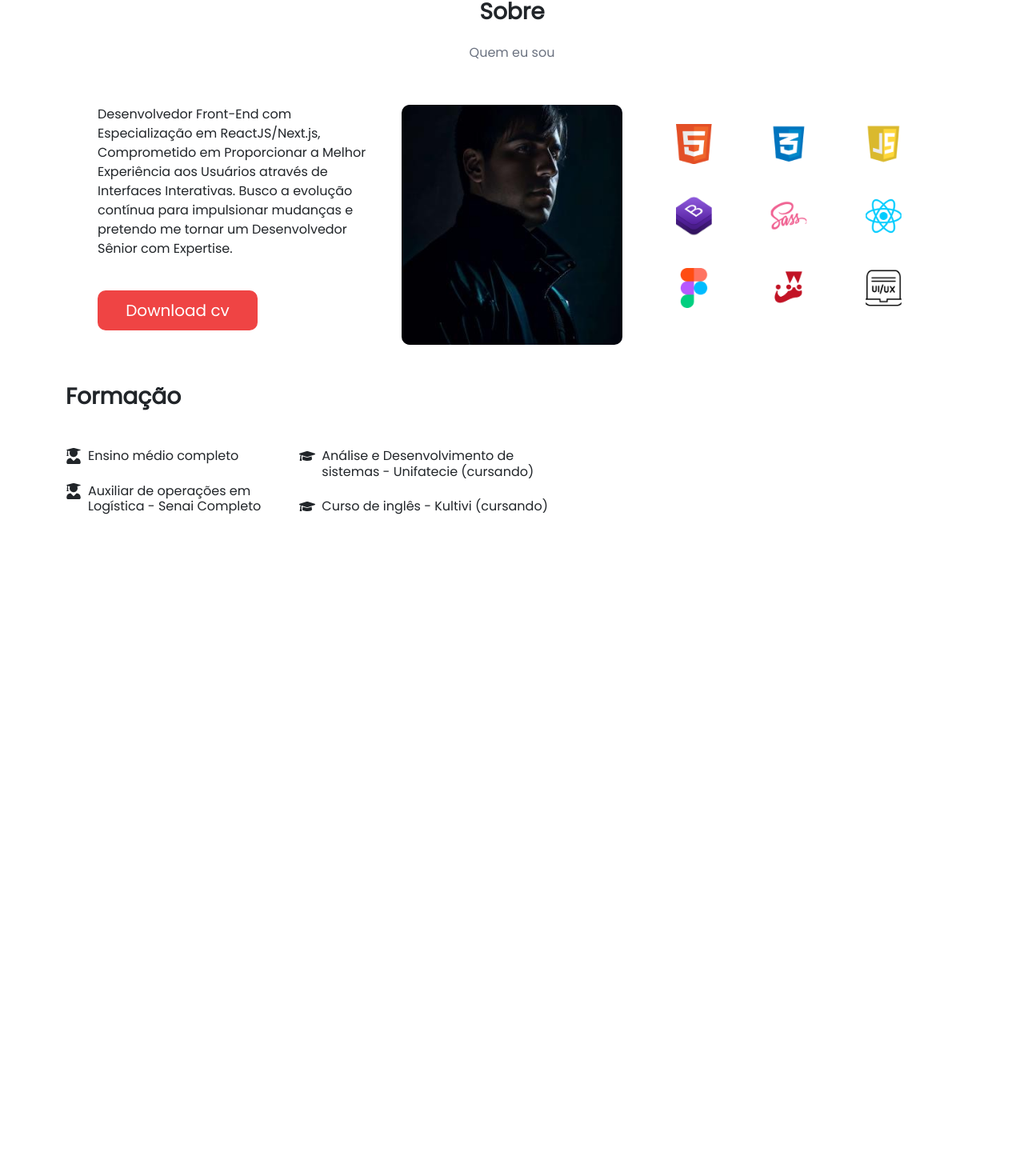
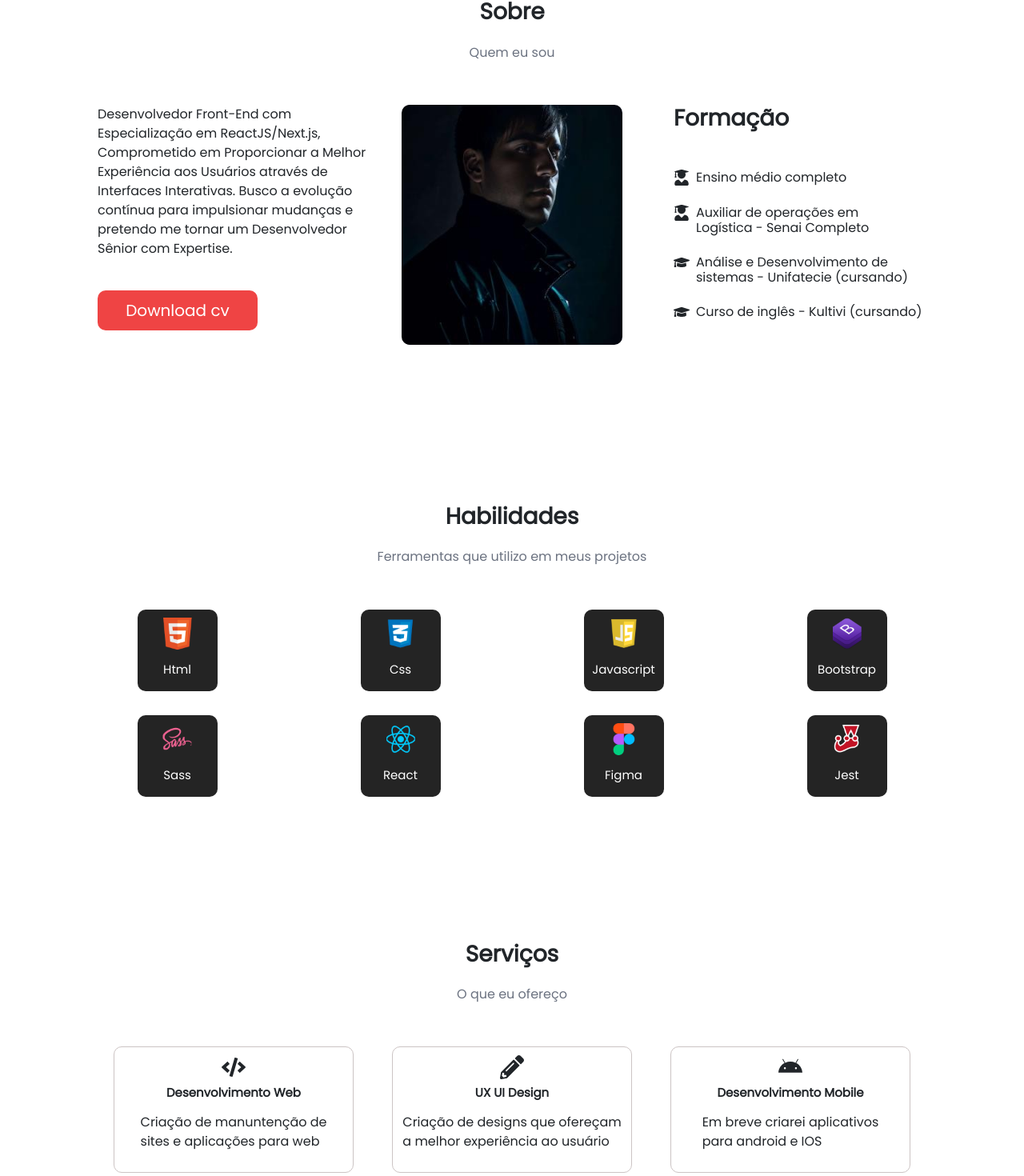
Before and after one commit to Myst1-Dev1/New-Portfolio, a React (Vite) app: page / in a window 1280 px wide. Shown: the part 792-2262 px from the top of the page at 80% size. Before the commit the page ends 1490 px from the top, so only its background shows below. Built offline with nearby package versions, Linux system fonts and the light colour scheme.

Commit message:
services has been added

```diff
--- a/src/App.tsx
+++ b/src/App.tsx
@@ -1,6 +1,8 @@
 import { About } from "./components/About"
 import { Banner } from "./components/Banner"
 import { Header } from "./components/Header"
+import { Services } from "./components/Services"
+import { Skills } from "./components/Skills"
 
 function App() {
 
@@ -9,6 +11,8 @@ function App() {
       <Header />
       <Banner />
       <About />
+      <Skills />
+      <Services />
     </>
   )
 }
--- a/src/components/About/index.tsx
+++ b/src/components/About/index.tsx
@@ -3,7 +3,6 @@ import { SubTitle } from '../SubTitle';
 import styles from './styles.module.scss';
 
 import aboutImage from '../../assets/images/aboutImage.jpg';
-import { Skills } from '../Skills';
 import { Formation } from '../Formation';
 
 export function About() {
@@ -30,10 +29,9 @@ export function About() {
                 <div className={`col-md-4 mb-5 ${styles.imgContainer}`}>
                     <img className='img-fluid' src={aboutImage} alt="about-image" />
                 </div>
-                <div className='col-md-4 mt-4'>
-                    <Skills />
+                <div className='col-md-4'>
+                    <Formation />
                 </div>
-                <Formation />
             </div>
         </div>
     )
--- a/src/components/Formation/index.tsx
+++ b/src/components/Formation/index.tsx
@@ -4,30 +4,26 @@ import { FaUserGraduate, FaGraduationCap } from 'react-icons/fa';
 
 export function Formation() {
     return (
-        <div className={`container ${styles.formation}`}>
+        <div className={`${styles.formation}`}>
             <h3 className='fw-bold'>Formação</h3>
-            <div className={`mt-5 d-flex wrap gap-5
+            <div className={`d-flex flex-column gap-3 mt-5
                  ${styles.formationContainer}`}>
-                <div>
-                    <div className='d-flex gap-2 m-auto'>
+                    <div className='d-flex gap-2'>
                         <FaUserGraduate className={styles.icon} />
                         <h6>Ensino médio completo</h6>
                     </div>
-                    <div className='d-flex gap-2 m-auto mt-3'>
+                    <div className='d-flex gap-2'>
                         <FaUserGraduate className={styles.icon} />
                         <h6>Auxiliar de operações em <br /> Logística - Senai Completo</h6>
                     </div>
-                </div>
-                <div>
-                    <div className='d-flex gap-2 m-auto'>
+                    <div className='d-flex gap-2'>
                         <FaGraduationCap className={styles.icon} />
                         <h6>Análise e Desenvolvimento de <br /> sistemas - Unifatecie (cursando)</h6>
                     </div>
-                    <div className='d-flex gap-2 m-auto mt-3'>
+                    <div className='d-flex gap-2'>
                         <FaGraduationCap className={styles.icon} />
                         <h6>Curso de inglês - Kultivi (cursando)</h6>
                     </div>
-                </div>
             </div>
         </div>
     )
--- a/src/components/Formation/styles.module.scss
+++ b/src/components/Formation/styles.module.scss
@@ -1,4 +1,5 @@
 .formation {
+    margin-left: 40px;
 
     .formationContainer {
        .wrap {
@@ -10,14 +11,3 @@
         }
     }
 }
-
-@media(max-width:430px) {
-    .formation{
-        margin-top: 50px;
-        .formationContainer{
-            display: flex;
-            justify-content: center;
-            flex-direction: column;
-        }
-    }
-}
--- /dev/null
+++ b/src/components/Services/index.tsx
@@ -0,0 +1,30 @@
+import { SubTitle } from '../SubTitle';
+import styles from './styles.module.scss';
+
+import { FaCode, FaPencilAlt, FaAndroid } from 'react-icons/fa';
+
+export function Services() {
+    return (
+        <div className={`container ${styles.services}`}>
+            <SubTitle title="Serviços" subtitle="O que eu ofereço" />
+
+            <div className={`mt-5 row m-auto gap-5 justify-content-center ${styles.serviceContainer}`}>
+                <div className={`col-md-4 d-flex gap-2 flex-column align-items-center ${styles.serviceBox}`}>
+                    <FaCode className={styles.icon} />
+                    <h4 className='fw-bold'>Desenvolvimento Web</h4>
+                    <p>Criação de manuntenção de <br /> sites e aplicações para web</p>
+                </div>
+                <div className={`col-md-4 d-flex gap-2 flex-column align-items-center ${styles.serviceBox}`}>
+                    <FaPencilAlt className={styles.icon} />
+                    <h4 className='fw-bold'>UX UI Design</h4>
+                    <p>Criação de designs que ofereçam <br /> a melhor experiência ao usuário</p>
+                </div>
+                <div className={`col-md-4 d-flex gap-2 flex-column align-items-center ${styles.serviceBox}`}>
+                    <FaAndroid className={styles.icon} />
+                    <h4 className='fw-bold'>Desenvolvimento Mobile</h4>
+                    <p>Em breve criarei aplicativos <br /> para android e IOS</p>
+                </div>
+            </div>
+        </div>
+    )
+}
--- /dev/null
+++ b/src/components/Services/styles.module.scss
@@ -0,0 +1,22 @@
+.services {
+    margin-top: 150px;
+    margin-bottom: 100px;
+
+    .serviceContainer {
+
+        .serviceBox {
+            border: 1px solid #CCC4C4;
+            border-radius: 10px;
+            padding: 10px;
+            width: 300px;
+
+            .icon {
+                font-size: 30px;
+            }
+
+            h4 {
+                font-size: 15px;
+            }
+        }
+    }
+}
--- a/src/components/Skills/index.tsx
+++ b/src/components/Skills/index.tsx
@@ -8,52 +8,55 @@ import sass from '../../assets/images/sass.png'
 import react from '../../assets/images/react.png'
 import figma from '../../assets/images/figma.png'
 import jest from '../../assets/images/jest.png'
-import ux_ui from '../../assets/images/UX.png'
+import { SubTitle } from '../SubTitle';
 
 const skills = [
     {
         id:1,
-        img: `${html}`
+        img: `${html}`,
+        name:'Html'
     },
 
     {
         id:2,
-        img: `${css}`
+        img: `${css}`,
+        name: 'Css'
     },
 
     {
         id:3,
-        img: `${javascript}`
+        img: `${javascript}`,
+        name: 'Javascript'
     },
 
     {
         id:4,
-        img: `${bootstrap}`
+        img: `${bootstrap}`,
+        name: 'Bootstrap'
     },
 
     {
         id:5,
-        img: `${sass}`
+        img: `${sass}`,
+        name: 'Sass'
     },
 
     {
         id:6,
-        img: `${react}`
+        img: `${react}`,
+        name: 'React'
     },
 
     {
         id:7,
-        img: `${figma}`
+        img: `${figma}`,
+        name: 'Figma'
     },
 
     {
         id:8,
-        img: `${jest}`
-    },
-
-    {
-        id:9,
-        img: `${ux_ui}`
+        img: `${jest}`,
+        name: 'Jest'
     },
 
 ]
@@ -61,11 +64,18 @@ const skills = [
 export function Skills() {
     return (
         <div className={styles.skills}>
-            {skills.map((skill:any) => (
-                <div key={skill.id} className={styles.imgContainer}>
-                    <img src={skill.img} alt="skill-image" />
-                </div>
-            ))}
+            <SubTitle title="Habilidades" subtitle="Ferramentas que utilizo em meus projetos" />
+            <div className={`container mt-5 mb-5 ${styles.skillsContainer}`}>
+                {skills.map((skill:any) => (
+                    <div key={skill.id} className={`d-flex align-items-center flex-column gap-3
+                        ${styles.skillBox}`}>
+                        <div className={styles.imgContainer}>
+                            <img src={skill.img} alt="skill-image" />
+                        </div>
+                        <h6 className='text-center'>{skill.name}</h6>
+                    </div>
+                ))}
+            </div>
         </div>
     )
 }
--- a/src/components/Skills/styles.module.scss
+++ b/src/components/Skills/styles.module.scss
@@ -1,23 +1,46 @@
 .skills {
+    margin-top: 150px;
+
+    .skillsContainer {
         display: grid;
-    grid-template-columns: repeat(3, 1fr);
-    grid-template-rows: repeat(3, 1fr);
-    gap: 40px;
-    margin-left: 40px;
+        place-items: center;
+        grid-template-columns: repeat(4, 1fr);
+
+        .skillBox {
+            background-color: #242424;
+            width: 100px;
+            padding: 10px;
+            border-radius: 10px;
+            color: #fff;
+            margin-bottom: 30px;
+            transition: 0.3s;
 
             .imgContainer {
-        width: 50px;
-        height: 50px;
+                width: 40px;
+                height: 40px;
 
                 img {
                     width: 100%;
                     height: 100%;
                     object-fit: contain;
-            transition: all ease 0.3s;
+                }
+            }
+
+            h6 {
+                font-size: 15px;
+            }
 
             &:hover {
-                transform: scale(1.4);
+                filter: brightness(0.8);
             }
         }
     }
 }
+
+@media(max-width:430px) {
+    .skills {
+        .skillsContainer {
+            grid-template-columns: repeat(3, 1fr);
+        }
+    }
+}
--- a/src/styles/global.scss
+++ b/src/styles/global.scss
@@ -19,3 +19,15 @@ button {
 a {
     text-decoration: none;
 }
+
+@media (max-width: 1080px) {
+    html {
+      font-size: 93.75%;
+    }
+  }
+
+@media(max-width:750px) {
+    html {
+        font-size: 87.5%;
+      }
+}
```
Lines whose indentation alone changed are shown as unchanged.
